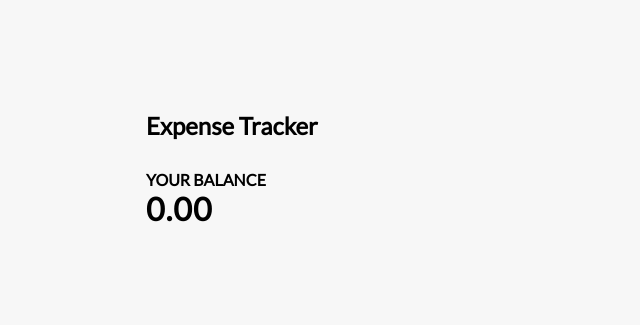
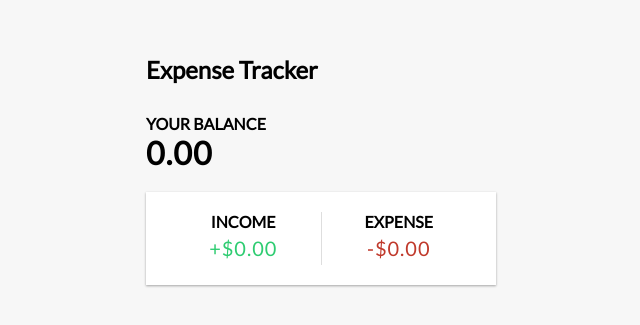
Before and after one commit to tsabz/React-Expence-App, a React (Create React App) app: page / in a window 1280 px wide. Shown: the part 225-550 px from the top of the page, without its empty margins (319-959 px from the left). Built offline with nearby package versions, Linux system fonts and the light colour scheme.

Commit message:
income and expense component route created

```diff
--- a/src/App.js
+++ b/src/App.js
@@ -1,6 +1,7 @@
 import React from 'react';
 import {Header} from './components/Header';
 import {Balance} from './components/Balance';
+import {IncomeExpenses} from './components/IncomeExpenses';
 import './App.css';
 
 function App() {
@@ -9,6 +10,7 @@
       <Header />
       <div className="container">
         <Balance />
+        <IncomeExpenses />
       </div>
     </div>
   );
--- /dev/null
+++ b/src/components/IncomeExpenses.js
@@ -0,0 +1,16 @@
+import React from 'react'
+
+export const IncomeExpenses = () => {
+    return (
+        <div class="inc-exp-container">
+            <div>
+                <h4>Income</h4>
+                <p id="money-plus" class="money plus">+$0.00</p>
+            </div>
+            <div>
+                <h4>Expense</h4>
+                <p id="money-minus" class="money minus">-$0.00</p>
+            </div>
+        </div>
+    )
+}
```
